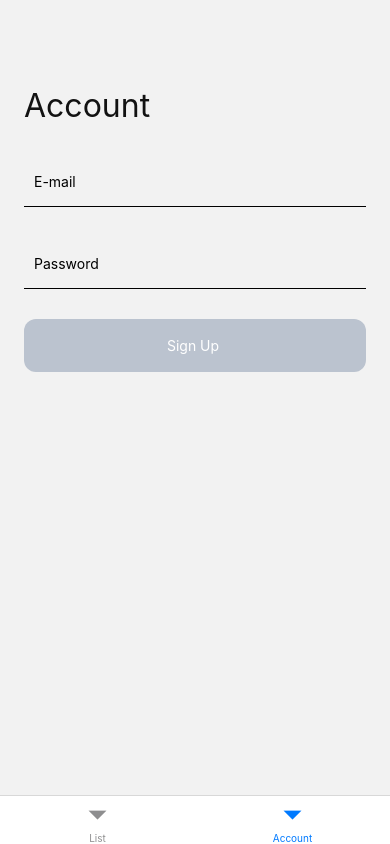
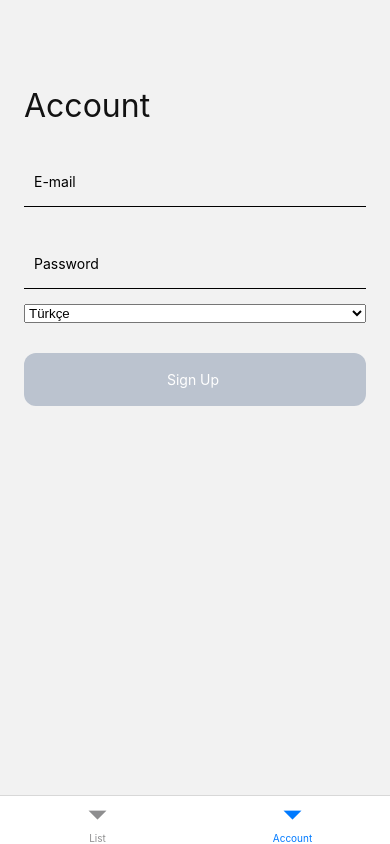
Before and after one commit to malikertgrl/ShoppingApp, a React Native app: screen /Account in a window 390 px wide. Built offline with nearby package versions, Linux system fonts and the light colour scheme.

Commit message:
picker package added

```diff
--- a/package.json
+++ b/package.json
@@ -10,6 +10,7 @@
     "lint": "eslint ."
   },
   "dependencies": {
+    "@react-native-picker/picker": "^2.4.1",
     "@react-navigation/bottom-tabs": "^6.3.1",
     "@react-navigation/native": "^6.0.10",
     "react": "17.0.2",
--- a/src/screens/Account.js
+++ b/src/screens/Account.js
@@ -3,9 +3,11 @@ import React, { useState } from 'react'
 import Input from "../components/Input"
 import Button from "../components/Button"
 import { Colors, Fonts } from '../constants'
+import { Picker } from '@react-native-picker/picker';
 const Account = () => {
     const [mail, setMail] = useState("")
     const [password, setPassword] = useState("")
+    const [selectedLanguage, setSelectedLanguage] = useState();
     // const [isLogin, setIsLogin] = useState = (false)
     const isLogin = false
 
@@ -32,6 +34,18 @@ const Account = () => {
                         </Text>}
 
             </View>
+            <View style={{ marginTop: 15 }}>
+                <Picker
+                    selectedValue={selectedLanguage}
+                    onValueChange={(itemValue, itemIndex) =>
+                        setSelectedLanguage(itemValue)
+                    }>
+                    <Picker.Item label="Türkçe" value="Tr" />
+                    <Picker.Item label="English" value="En" />
+                    <Picker.Item label="Deutschkand" value="De" />
+                </Picker>
+            </View>
+
             {
                 !isLogin ?
                     <Button
```
Also changed, not shown: 1 other file (tests, documents, lock files or other folders).
